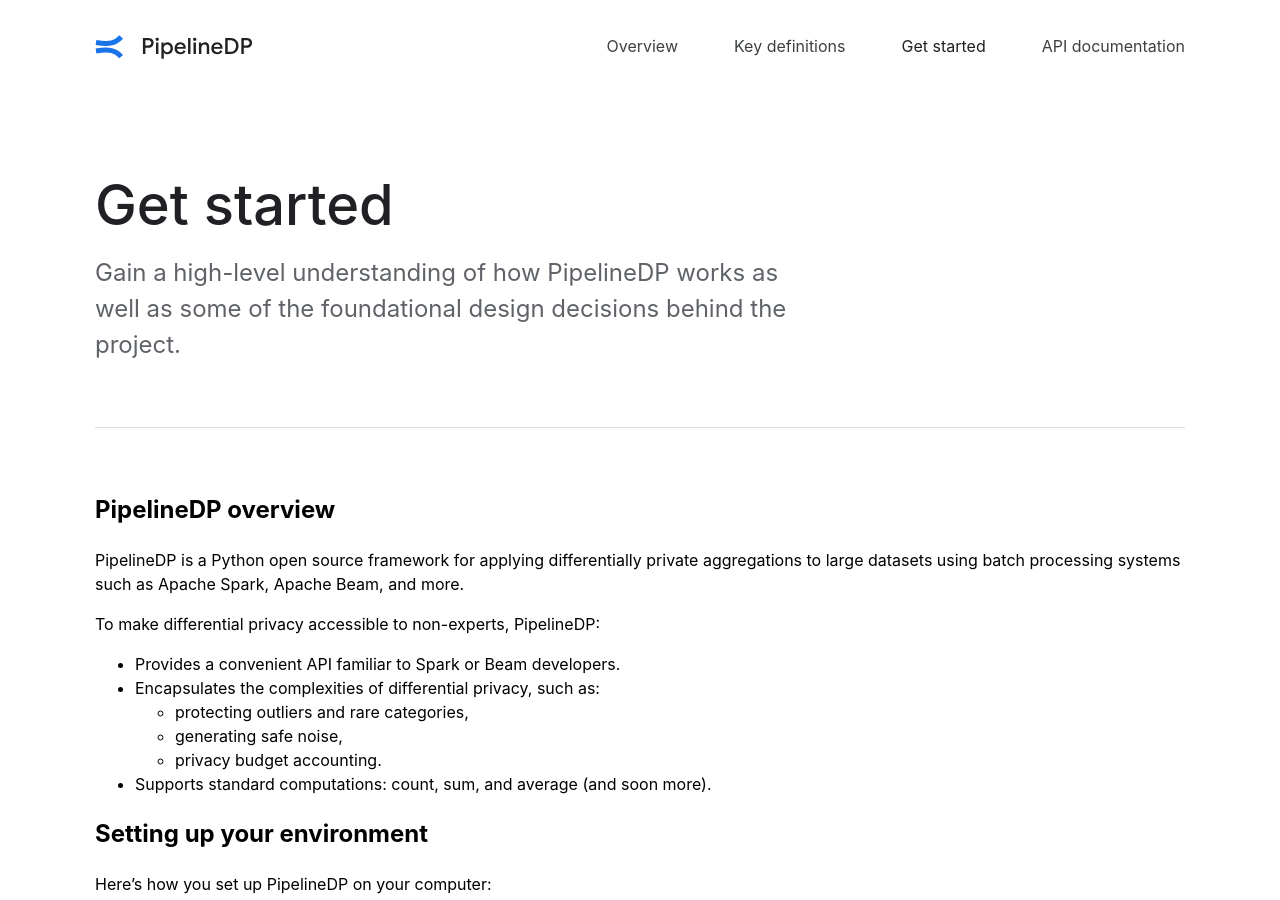
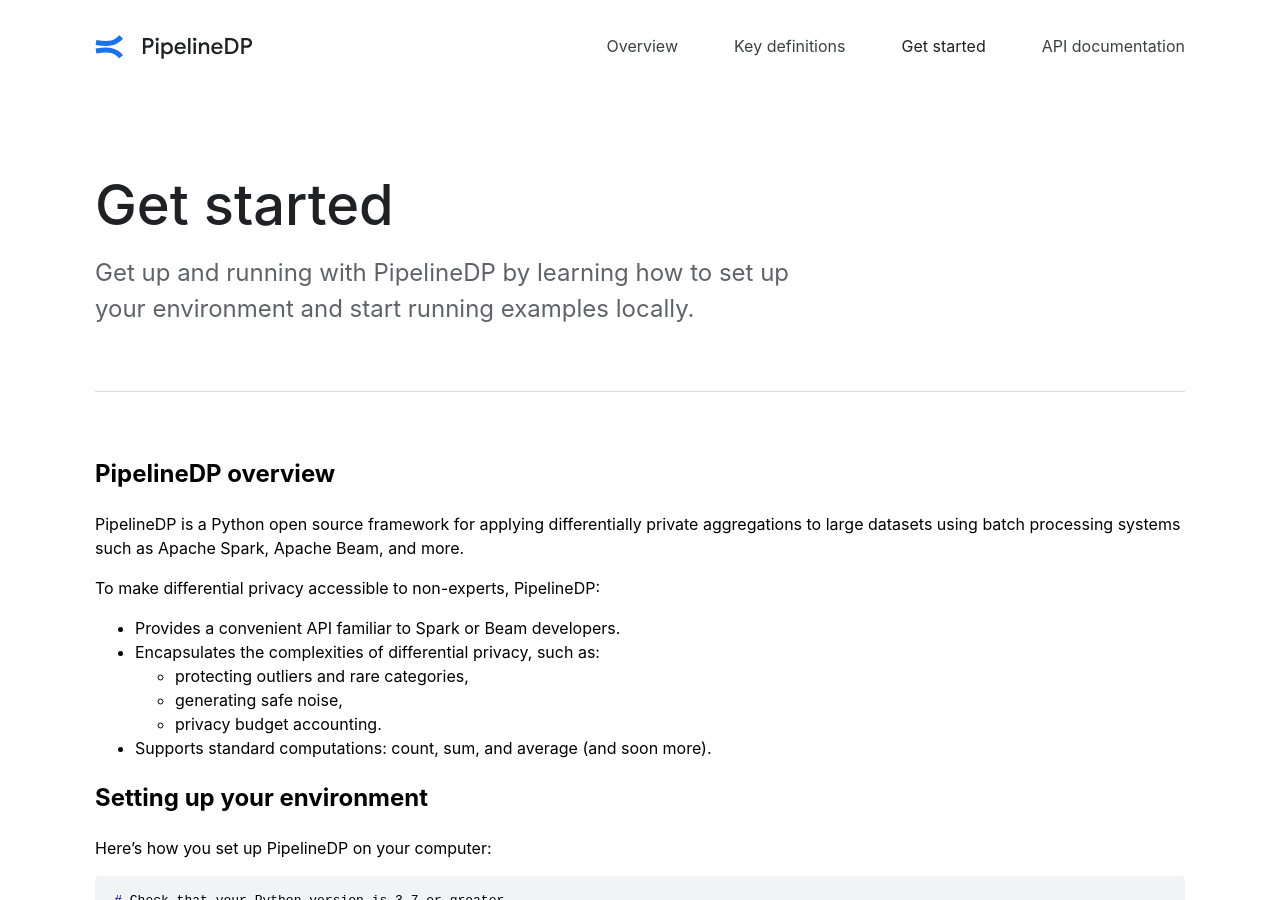
Before and after one commit to OpenMined/PipelineDP, a Jekyll site: the page built from get-started.md, in a window 1280 px wide and 900 px high. Built offline with Jekyll 4.4.1, drawn with Linux system fonts in a browser that asks for light colours.

Commit message:
Update description of get-started page

```diff
--- a/get-started.md
+++ b/get-started.md
@@ -2,8 +2,8 @@
 layout: page
 title: Get started
 description: >-
-  Gain a high-level understanding of how PipelineDP works as well as some of the
-  foundational design decisions behind the project.
+  Get up and running with PipelineDP by learning how to set up your environment
+  and start running examples locally.
 ---
 
 # PipelineDP overview
```
